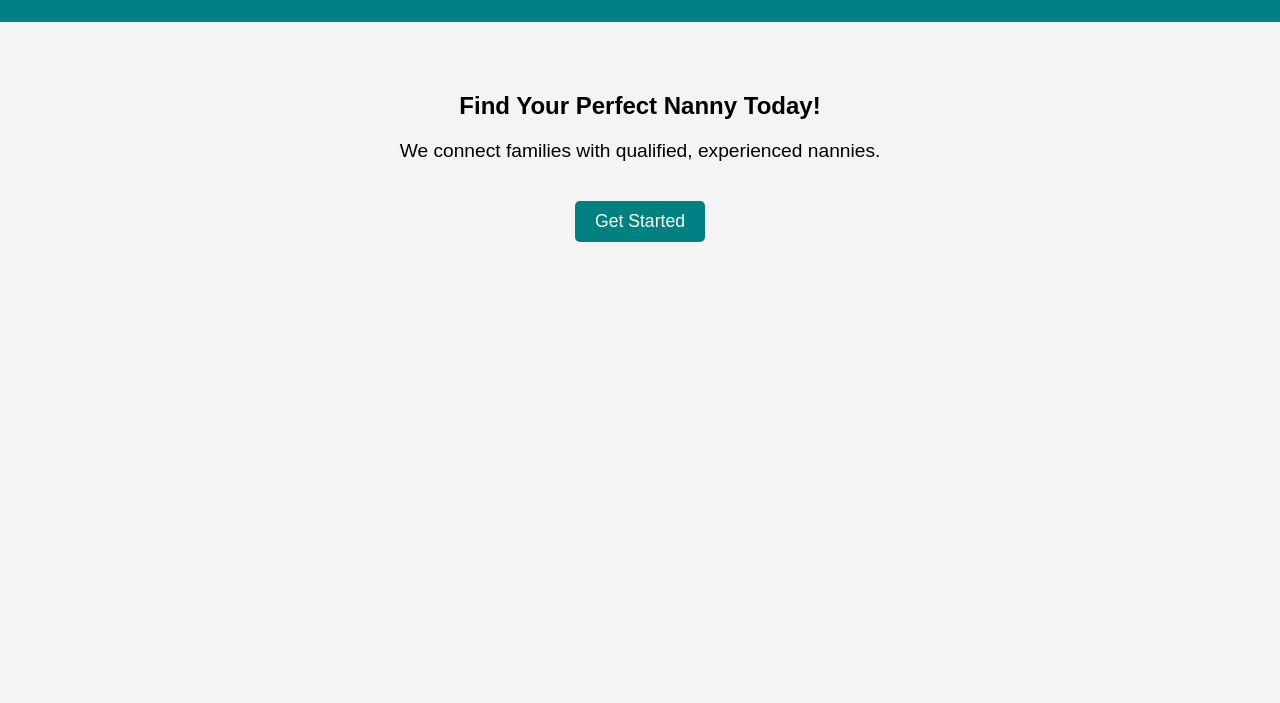
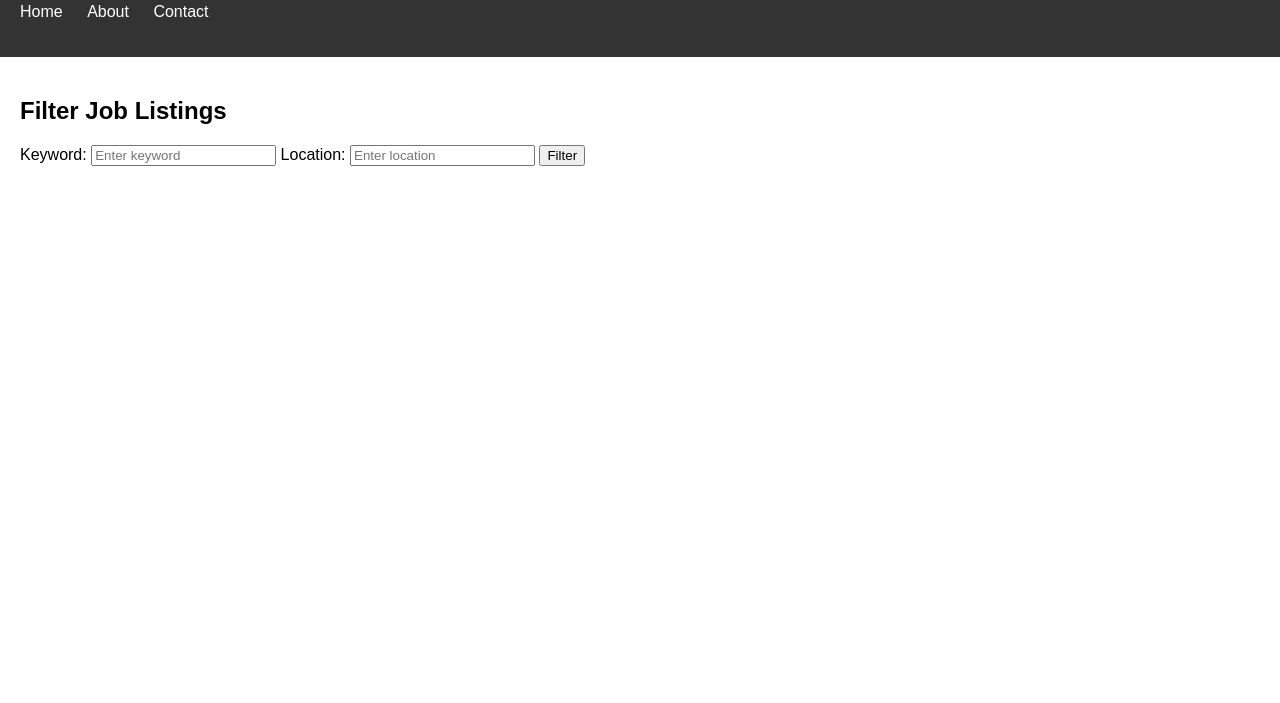
Before and after one commit to fifithatlady/fifi, a plain HTML site: page index.html in a window 1280 px wide. Shown: the part 97-800 px from the top of the page. Drawn offline with Linux system fonts and the light colour scheme.

Commit message:
fifithatlady

```diff
--- a/index.html
+++ b/index.html
@@ -1,62 +1,37 @@
 <!DOCTYPE html>
 <html lang="en">
 <head>
-  <meta charset="UTF-8">
-  <meta name="viewport" content="width=device-width, initial-scale=1.0">
-  <title>Fifi: Nanny Recruiting</title>
-  <style>
-    body {
-      font-family: Arial, sans-serif;
-      margin: 0;
-      padding: 0;
-      background-color: #f4f4f4;
-    }
-    .container {
-      max-width: 1200px;
-      margin: 0 auto;
-      padding: 20px;
-    }
-    header {
-      background-color: #008080;
-      color: #ffffff;
-      padding: 10px 0;
-      text-align: center;
-    }
-    h1 {
-      font-size: 2.5rem;
-    }
-    p {
-      font-size: 1.2rem;
-    }
-    .main-content {
-      text-align: center;
-      margin-top: 50px;
-    }
-    .btn {
-      background-color: #008080;
-      color: #ffffff;
-      padding: 10px 20px;
-      text-decoration: none;
-      border-radius: 5px;
-      font-size: 1.1rem;
-      margin-top: 20px;
-      display: inline-block;
-    }
-    .btn:hover {
-      background-color: #005757;
-    }
-  </style>
+    <meta charset="UTF-8">
+    <meta name="viewport" content="width=device-width, initial-scale=1.0">
+    <title>Fifi That Lady - Job Listings</title>
+    <link rel="stylesheet" href="style.css">
 </head>
 <body>
-  <header>
-    <h1>Welcome to Fifi: Nanny Recruiting</h1>
-  </header>
-  <div class="container">
-    <div class="main-content">
-      <h2>Find Your Perfect Nanny Today!</h2>
-      <p>We connect families with qualified, experienced nannies.</p>
-      <a href="#" class="btn">Get Started</a>
-    </div>
-  </div>
+    <header>
+        <h1>Welcome to Fifi That Lady - Job Listings</h1>
+        <nav>
+            <ul>
+                <li><a href="index.html">Home</a></li>
+                <li><a href="about.html">About</a></li>
+                <li><a href="contact.html">Contact</a></li>
+            </ul>
+        </nav>
+    </header>
+    <main>
+        <section id="filter">
+            <h2>Filter Job Listings</h2>
+            <form id="filter-form">
+                <label for="keyword">Keyword:</label>
+                <input type="text" id="keyword" name="keyword" placeholder="Enter keyword">
+                <label for="location">Location:</label>
+                <input type="text" id="location" name="location" placeholder="Enter location">
+                <button type="submit">Filter</button>
+            </form>
+        </section>
+        <section id="job-listings">
+            <!-- Job listings will be dynamically added here using JavaScript -->
+        </section>
+    </main>
+    <script src="script.js"></script>
 </body>
 </html>
--- /dev/null
+++ b/jobs.json
@@ -0,0 +1,113 @@
+{
+    "jobs": [
+        {
+            "title": "Full-time Nanny",
+            "description": "We are looking for a full-time nanny to take care of our two children.",
+            "location": "Cape Town, South Africa",
+            "keywords": ["full-time", "nanny", "children"]
+        },
+        {
+            "title": "Part-time Nanny",
+            "description": "Seeking a part-time nanny for after-school care for our child.",
+            "location": "Cape Town, South Africa",
+            "keywords": ["part-time", "nanny", "after-school"]
+        },
+        {
+            "title": "Live-in Nanny",
+            "description": "Looking for a live-in nanny to care for our newborn baby.",
+            "location": "Cape Town, South Africa",
+            "keywords": ["live-in", "nanny", "newborn"]
+        },
+        {
+            "title": "Full-time Nanny",
+            "description": "We are looking for a full-time nanny to take care of our two children.",
+            "location": "Cape Town, South Africa",
+            "keywords": ["full-time", "nanny", "children"]
+        },
+        {
+            "title": "Part-time Nanny",
+            "description": "Seeking a part-time nanny for after-school care for our child.",
+            "location": "Cape Town, South Africa",
+            "keywords": ["part-time", "nanny", "after-school"]
+        },
+        {
+            "title": "Live-in Nanny",
+            "description": "Looking for a live-in nanny to care for our newborn baby.",
+            "location": "Cape Town, South Africa",
+            "keywords": ["live-in", "nanny", "newborn"]
+        },
+        {
+            "title": "Babysitter Needed",
+            "description": "We need a reliable babysitter for occasional evenings.",
+            "location": "Cape Town, South Africa",
+            "keywords": ["babysitter", "occasional", "evenings"]
+        },
+        {
+            "title": "Nanny Share Opportunity",
+            "description": "Join our nanny share arrangement for cost-effective childcare.",
+            "location": "Cape Town, South Africa",
+            "keywords": ["nanny share", "childcare", "cost-effective"]
+        },
+        {
+            "title": "Experienced Nanny",
+            "description": "Seeking an experienced nanny for our busy household.",
+            "location": "Cape Town, South Africa",
+            "keywords": ["experienced", "nanny", "household"]
+        },
+        {
+            "title": "After-school Care Provider",
+            "description": "We're looking for someone to provide after-school care for our three kids.",
+            "location": "Cape Town, South Africa",
+            "keywords": ["after-school care", "childcare", "kids"]
+        },
+        {
+            "title": "Weekend Nanny",
+            "description": "Seeking a nanny to help on weekends with our twins.",
+            "location": "Cape Town, South Africa",
+            "keywords": ["weekend", "nanny", "twins"]
+        },
+        {
+            "title": "Night Nanny",
+            "description": "We need a night nanny to assist with our newborn during the night.",
+            "location": "Cape Town, South Africa",
+            "keywords": ["night", "nanny", "newborn"]
+        },
+        {
+            "title": "Full-time Nanny",
+            "description": "We are looking for a full-time nanny to take care of our two children.",
+            "location": "Cape Town, South Africa",
+            "keywords": ["full-time", "nanny", "children"]
+        },
+        {
+            "title": "Part-time Nanny",
+            "description": "Seeking a part-time nanny for after-school care for our child.",
+            "location": "Cape Town, South Africa",
+            "keywords": ["part-time", "nanny", "after-school"]
+        },
+        {
+            "title": "Live-in Nanny",
+            "description": "Looking for a live-in nanny to care for our newborn baby.",
+            "location": "Cape Town, South Africa",
+            "keywords": ["live-in", "nanny", "newborn"]
+        },
+        {
+            "title": "Babysitter Needed",
+            "description": "We need a reliable babysitter for occasional evenings.",
+            "location": "Cape Town, South Africa",
+            "keywords": ["babysitter", "occasional", "evenings"]
+        },
+        {
+            "title": "Nanny Share Opportunity",
+            "description": "Join our nanny share arrangement for cost-effective childcare.",
+            "location": "Cape Town, South Africa",
+            "keywords": ["nanny share", "childcare", "cost-effective"]
+        },
+        {
+            "title": "Experienced Nanny",
+            "description": "Seeking an experienced nanny for our busy household.",
+            "location": "Cape Town, South Africa",
+            "keywords": ["experienced", "nanny", "household"]
+        }
+        // Add more job listings here...
+    ]
+}
--- /dev/null
+++ b/script.js
@@ -0,0 +1,48 @@
+document.addEventListener('DOMContentLoaded', function () {
+    const filterForm = document.getElementById('filter-form');
+    const keywordInput = document.getElementById('keyword');
+    const locationInput = document.getElementById('location');
+    const jobListings = document.getElementById('job-listings');
+
+    function displayJobListings() {
+        fetch('jobs.json')
+            .then(response => response.json())
+            .then(data => {
+                jobListings.innerHTML = '';
+                data.jobs.forEach(job => {
+                    const jobDiv = document.createElement('div');
+                    jobDiv.classList.add('job');
+                    jobDiv.innerHTML = `
+                        <h2>${job.title}</h2>
+                        <p>${job.description}</p>
+                        <p>Location: ${job.location}</p>
+                        <p>Keywords: ${job.keywords.join(', ')}</p>
+                    `;
+                    jobListings.appendChild(jobDiv);
+                });
+            })
+            .catch(error => console.error('Error fetching job listings:', error));
+    }
+
+    displayJobListings();
+
+    filterForm.addEventListener('submit', function (event) {
+        event.preventDefault();
+        const keyword = keywordInput.value.toLowerCase();
+        const location = locationInput.value.toLowerCase();
+
+        displayJobListings();
+        if (keyword || location) {
+            const jobs = document.querySelectorAll('.job');
+            jobs.forEach(job => {
+                const jobKeywords = job.querySelector('p:nth-of-type(4)').textContent.toLowerCase();
+                const jobLocation = job.querySelector('p:nth-of-type(3)').textContent.toLowerCase();
+                if ((!keyword || jobKeywords.includes(keyword)) && (!location || jobLocation.includes(location))) {
+                    job.style.display = 'block';
+                } else {
+                    job.style.display = 'none';
+                }
+            });
+        }
+    });
+});
--- /dev/null
+++ b/style.css
@@ -0,0 +1,63 @@
+body {
+    font-family: Arial, sans-serif;
+    margin: 0;
+    padding: 0;
+}
+
+header {
+    background-color: #333;
+    color: #fff;
+    padding: 20px;
+}
+
+nav ul {
+    list-style-type: none;
+    padding: 0;
+}
+
+nav ul li {
+    display: inline;
+    margin-right: 20px;
+}
+
+nav ul li a {
+    color: #fff;
+    text-decoration: none;
+}
+
+main {
+    padding: 20px;
+}
+
+#filter {
+    margin-bottom: 20px;
+}
+
+#filter-form {
+    margin-bottom: 10px;
+}
+
+.job {
+    width: 30%;
+    margin: 10px;
+    padding: 20px;
+    border: 1px solid #ccc;
+    background-color: #f9f9f9;
+    box-shadow: 0 4px 8px rgba(0, 0, 0, 0.1);
+    transition: box-shadow 0.3s ease;
+}
+
+.job:hover {
+    box-shadow: 0 8px 16px rgba(0, 0, 0, 0.2);
+}
+
+.job h2 {
+    text-align: center;
+    font-weight: bold;
+    color: #333;
+}
+
+.job p {
+    text-align: justify;
+    color: #666;
+}
```
Also changed, not shown: about.html (added, +27 -0 lines), contact.html (added, +32 -0 lines), README.md (added), home.html (added).
